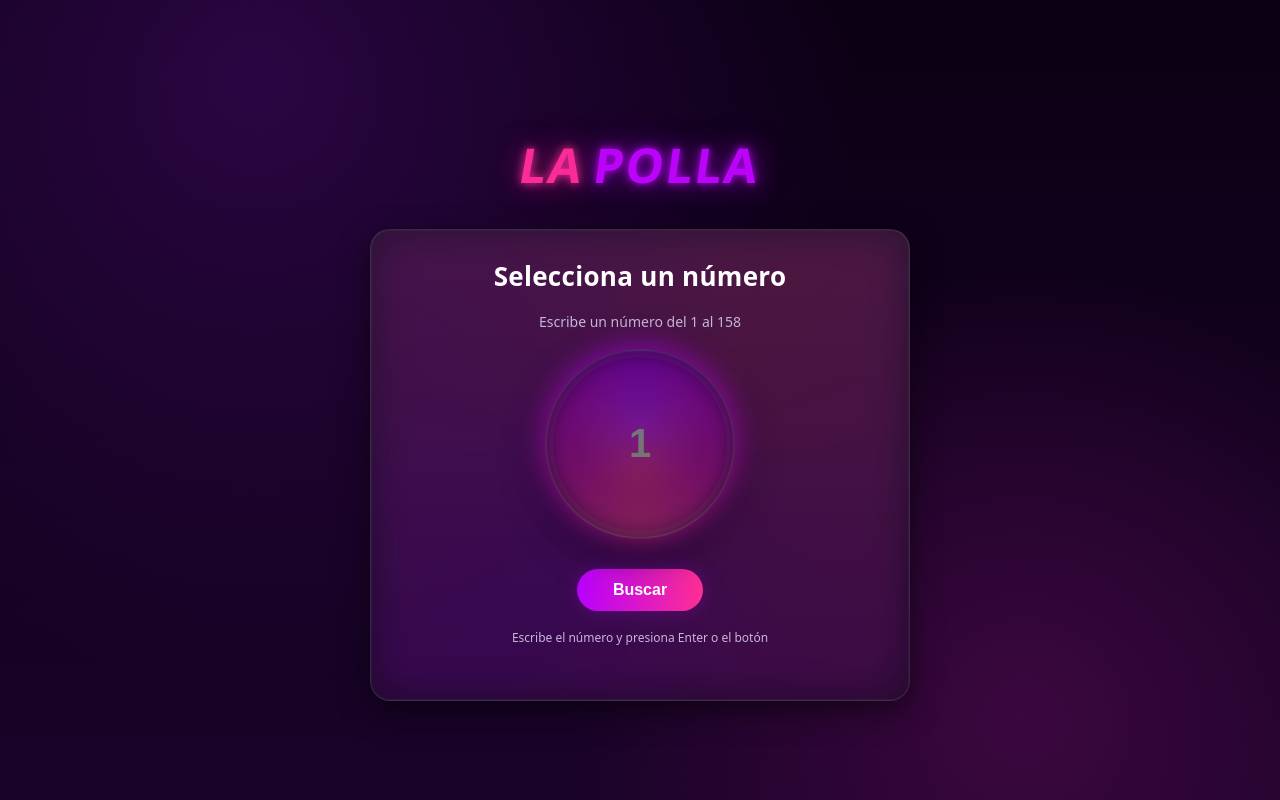
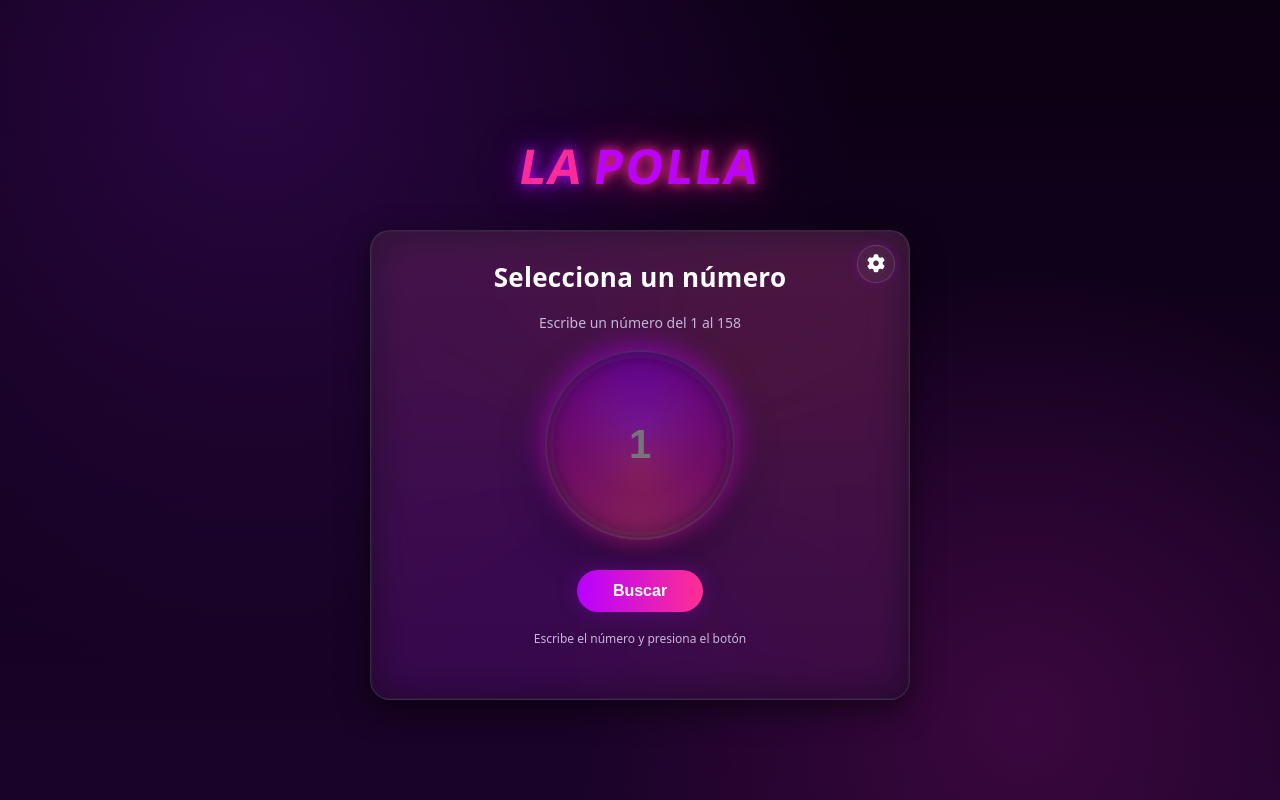
Before and after one commit to raimundo-vicuna/LAPOLLA, a plain HTML site: page index.html in a window 1280 px wide. Drawn offline with Linux system fonts and the light colour scheme.

Commit message:
add flip card - no function

```diff
--- a/index.html
+++ b/index.html
@@ -1,5 +1,6 @@
 <!DOCTYPE html>
 <html lang="es">
+
 <head>
   <meta charset="UTF-8" />
   <meta name="viewport" content="width=device-width, initial-scale=1" />
@@ -8,33 +9,49 @@
   <meta name="apple-mobile-web-app-status-bar-style" content="black-translucent">
   <meta name="apple-mobile-web-app-title" content="La Polla">
   <link rel="apple-touch-icon" href="icons/icon-512.png">
-  <link rel="icon" type="icons/png" sizes="512x512" href="icons/icon-512.png">
-
+  <link rel="icon" type="image/png" sizes="512x512" href="icons/icon-512.png">
   <title>La Polla</title>
   <link rel="stylesheet" href="styles.css">
 </head>
+
 <body>
   <div class="wrapper">
     <h1><span>La</span><span> Polla</span></h1>
-  <main class="card">
+
+    <main class="card-container">
+      <div class="card-inner">
+        <div class="card face front">
+          <button class="settings-btn"><i class="fa-solid fa-gear"></i></button>
           <div class="card-content">
             <div class="title">Selecciona un número</div>
             <div class="subtitle">Escribe un número del 1 al 158</div>
             <div class="dial">
-        <input id="numero" type="number" inputmode="numeric" pattern="[0-9]* " placeholder="1" aria-label="Número entre 1 y 158" />
+              <input id="numero" type="number" inputmode="numeric" pattern="[0-9]*" placeholder="1"
+                aria-label="Número entre 1 y 158" />
             </div>
             <button id="buscarBtn" class="buscar-btn">Buscar</button>
-      <div class="help">Escribe el número y presiona Enter o el botón</div>
+            <div class="help">Escribe el número y presiona el botón</div>
             <div id="frase" class="frase"></div>
+          </div>
+        </div>
+
+        <div class="card face back">
+          <button class="close-settings"><i class="fa-solid fa-xmark"></i></button>
+          <h2>Subir Juegos</h2>
+          <div class="subtitle">Escribe un juego/reto para añadirlo al juego</div>
+          <input type="text" class="menu-input" placeholder="Escribe algo..." />
+          <button id="subirBtn" class="buscar-btn">Subir</button>
+
+        </div>
       </div>
     </main>
   </div>
 
   <script src="https://www.gstatic.com/firebasejs/8.10.1/firebase-app.js"></script>
   <script src="https://www.gstatic.com/firebasejs/8.10.1/firebase-firestore.js"></script>
+  <script src="firebaseConfig.js"></script>
+  <script src="https://kit.fontawesome.com/f1b26fbbec.js" crossorigin="anonymous"></script>
+  <script src="script.js"></script>
+</body>
 
-<script src="firebaseConfig.js"></script>
-<script src="script.js"></script>
-
-</body>
 </html>
--- a/script.js
+++ b/script.js
@@ -3,16 +3,11 @@ let frases = {};
 async function cargarFrases() {
   try {
     const snapshot = await db.collection("frases").get();
-
-    if (snapshot.empty) {
-      return;
-    }
-
+    if (snapshot.empty) return;
     frases = {};
     snapshot.forEach(doc => {
-    frases[doc.id] = doc.data().frase || doc.data().value || doc.data().texto || "(sin texto)";
+      frases[doc.id] = doc.data().frase || doc.data().value || doc.data().texto || "(sin texto)";
     });
-
     localStorage.setItem("frases", JSON.stringify(frases));
   } catch (error) {
     console.error(error);
@@ -25,7 +20,6 @@ function mostrarFrase(num) {
   fraseBox.textContent = texto || "Número no encontrado.";
 }
 
-
 function buscar() {
   const valor = document.getElementById("numero").value.trim();
   if (valor) mostrarFrase(valor);
@@ -33,18 +27,52 @@ function buscar() {
 
 window.onload = async () => {
   const guardadas = localStorage.getItem("frases");
-  if (guardadas) {
-    frases = JSON.parse(guardadas);
-  } else {
-    await cargarFrases();
-  }
+  if (guardadas) frases = JSON.parse(guardadas);
+  else await cargarFrases();
 
   const input = document.getElementById("numero");
   const btn = document.getElementById("buscarBtn");
-
-  input.addEventListener("keydown", e => {
-    if (e.key === "Enter") buscar();
-  });
+  input.addEventListener("keydown", e => { if (e.key === "Enter") buscar(); });
   btn.addEventListener("click", buscar);
   btn.addEventListener("touchstart", buscar);
 };
+
+document.addEventListener("DOMContentLoaded", () => {
+  const container = document.querySelector(".card-container");
+  const inner = document.querySelector(".card-inner");
+  const front = document.querySelector(".card.front");
+  const back = document.querySelector(".card.back");
+  const settingsBtn = document.querySelector(".settings-btn");
+  const closeBtn = document.querySelector(".close-settings");
+  const fraseBox = document.getElementById("frase");
+
+  function setFlipHeight() {
+    const hFront = front.scrollHeight;
+    const hBack = back.scrollHeight;
+    const h = Math.max(hFront, hBack);
+    container.style.height = h + "px";
+  }
+
+  function flipOn() {
+    container.classList.add("flipped");
+    requestAnimationFrame(setFlipHeight);
+  }
+
+  function flipOff() {
+    container.classList.remove("flipped");
+    requestAnimationFrame(setFlipHeight);
+  }
+
+  if (settingsBtn) settingsBtn.addEventListener("click", flipOn);
+  if (closeBtn) closeBtn.addEventListener("click", flipOff);
+  window.addEventListener("resize", setFlipHeight);
+
+  if (fraseBox) {
+    const mo = new MutationObserver(setFlipHeight);
+    mo.observe(fraseBox, { childList: true, characterData: true, subtree: true });
+  }
+
+  requestAnimationFrame(setFlipHeight);
+  const btn = document.getElementById("buscarBtn");
+  if (btn) btn.addEventListener("click", () => setTimeout(setFlipHeight, 0));
+});
--- a/styles.css
+++ b/styles.css
@@ -1,30 +1,34 @@
-:root{
-  --bg1:#0b0013;
-  --bg2:#1a0329;
-  --card:#160423;
-  --accent1:#b800ff;
-  --accent2:#ff2f92;
-  --text:#ffffff;
-  --muted:#c7b6d9;
+:root {
+  --bg1: #0b0013;
+  --bg2: #1a0329;
+  --card: #160423;
+  --accent1: #b800ff;
+  --accent2: #ff2f92;
+  --text: #ffffff;
+  --muted: #c7b6d9;
 }
-*{
-  box-sizing:border-box;
-  cursor:default;
+
+* {
+  box-sizing: border-box;
+  cursor: default;
 }
-html,body{
-  height:100%;
+
+html,
+body {
+  height: 100%;
 }
-body{
-  margin:0;
-  font-family:Poppins,system-ui,Segoe UI,Roboto,Arial;
-  color:var(--text);
+
+body {
+  margin: 0;
+  font-family: Poppins, system-ui, Segoe UI, Roboto, Arial;
+  color: var(--text);
   background:
     radial-gradient(1200px 1200px at 20% 10%, #2a0642 0%, transparent 50%),
     radial-gradient(900px 900px at 80% 90%, #3b073e 0%, transparent 50%),
-    linear-gradient(180deg,var(--bg1),var(--bg2));
-  display:grid;
-  place-items:center;
-  padding:20px;
+    linear-gradient(180deg, var(--bg1), var(--bg2));
+  display: grid;
+  place-items: center;
+  padding: 20px;
 }
 
 h1 {
@@ -40,20 +44,14 @@ h1 {
 
 h1 span:nth-child(1) {
   color: var(--accent1);
-  text-shadow:
-    0 0 12px var(--accent1),
-    0 0 30px rgba(184, 0, 255, 0.6),
-    0 0 60px rgba(184, 0, 255, 0.3);
+  text-shadow: 0 0 12px var(--accent1), 0 0 30px rgba(184, 0, 255, .6), 0 0 60px rgba(184, 0, 255, .3);
   transform: skewX(-10deg);
   animation: colorShift1 6s ease-in-out infinite alternate;
 }
 
 h1 span:nth-child(2) {
   color: var(--accent2);
-  text-shadow:
-    0 0 12px var(--accent2),
-    0 0 30px rgba(255, 47, 146, 0.6),
-    0 0 60px rgba(255, 47, 146, 0.3);
+  text-shadow: 0 0 12px var(--accent2), 0 0 30px rgba(255, 47, 146, .6), 0 0 60px rgba(255, 47, 146, .3);
   transform: skewX(-8deg);
   animation: colorShift2 6s ease-in-out infinite alternate;
 }
@@ -61,146 +59,124 @@ h1 span:nth-child(2) {
 @keyframes colorShift1 {
   0% {
     color: var(--accent1);
-    text-shadow:
-      0 0 10px var(--accent1),
-      0 0 25px rgba(184, 0, 255, 0.5),
-      0 0 45px rgba(184, 0, 255, 0.3);
   }
+
   100% {
     color: var(--accent2);
-    text-shadow:
-      0 0 10px var(--accent2),
-      0 0 25px rgba(255, 47, 146, 0.5),
-      0 0 45px rgba(255, 47, 146, 0.3);
   }
 }
 
 @keyframes colorShift2 {
   0% {
     color: var(--accent2);
-    text-shadow:
-      0 0 10px var(--accent2),
-      0 0 25px rgba(255, 47, 146, 0.5),
-      0 0 45px rgba(255, 47, 146, 0.3);
   }
+
   100% {
     color: var(--accent1);
-    text-shadow:
-      0 0 10px var(--accent1),
-      0 0 25px rgba(184, 0, 255, 0.5),
-      0 0 45px rgba(184, 0, 255, 0.3);
   }
 }
-
 
 .wrapper {
   display: flex;
   flex-direction: column;
   align-items: center;
 }
-.card{
-  width:min(92vw,540px);
-  background:linear-gradient(180deg, rgba(255,255,255,0.06), rgba(255,255,255,0.02)), var(--card);
-  border:1px solid rgba(255,255,255,0.12);
-  border-radius:20px;
-  box-shadow:
-    0 10px 30px rgba(0,0,0,0.5),
-    0 0 0 1px rgba(255,255,255,0.04) inset;
-  padding:28px 28px 36px;
-  position:relative;
-  overflow:hidden;
-}
-.card::before{
-  content:"";
-  position:absolute;
-  inset:-2px;
-  background:conic-gradient(from 220deg, var(--accent1), var(--accent2), var(--accent1));
-  filter:blur(22px);
-  opacity:0.18;
-  z-index:0;
-}
-.card-content{
-  position:relative;
-  z-index:1;
-  display:grid;
-  gap:18px;
-  justify-items:center;
-}
-.title{
-  font-size:clamp(20px,2.2vw,26px);
-  font-weight:600;
-  letter-spacing:.3px;
-}
-.subtitle{
-  font-size:14px;
-  color:var(--muted);
+
+.card {
+  width: min(92vw, 540px);
+  background: linear-gradient(180deg, rgba(255, 255, 255, 0.06), rgba(255, 255, 255, 0.02)), var(--card);
+  border: 1px solid rgba(255, 255, 255, 0.12);
+  border-radius: 20px;
+  box-shadow: 0 10px 30px rgba(0, 0, 0, 0.5), 0 0 0 1px rgba(255, 255, 255, 0.04) inset;
+  padding: 28px 28px 36px;
+  position: relative;
+  overflow: hidden;
 }
 
-.dial{
-  width:min(56vw,190px);
-  height:min(56vw,190px);
-  border-radius:50%;
-  display:grid;
-  place-items:center;
-  position:relative;
-  background:
-    radial-gradient(60% 60% at 50% 40%, rgba(255,255,255,0.12), transparent 60%),
-    radial-gradient(100% 100% at 50% 110%, rgba(255,255,255,0.07), transparent 60%),
-    linear-gradient(180deg,#1a052a,#0f021b);
-  box-shadow:
-    0 0 0 6px rgba(255,255,255,0.04) inset,
-    0 16px 40px rgba(0,0,0,0.55),
-    0 0 30px 6px rgba(184,0,255,0.25);
-  border:2px solid rgba(255,255,255,0.12);
-}
-.dial::before{
-  content:"";
-  position:absolute; inset:-3px;
-  border-radius:50%;
-  background:conic-gradient(from 0deg, var(--accent1), var(--accent2), var(--accent1));
-  filter:blur(12px);
-  opacity:.45;
-  z-index:0;
-}
-.dial input{
-  width:70%;
-  text-align:center;
-  font-size:clamp(34px,7vw,40px);
-  font-weight:700;
-  color:#fff;
-  background:transparent;
-  border:none;
-  outline:none;
-  z-index:1;
-  -moz-appearance:textfield;
-}
-.dial input::-webkit-outer-spin-button,
-.dial input::-webkit-inner-spin-button{
-  -webkit-appearance:none; margin:0;
+.card::before {
+  content: "";
+  position: absolute;
+  inset: -2px;
+  background: conic-gradient(from 220deg, var(--accent1), var(--accent2), var(--accent1));
+  filter: blur(22px);
+  opacity: 0.18;
+  z-index: 0;
 }
 
-.help{
-  font-size:12px;
-  color:var(--muted);
+.card-content {
+  position: relative;
+  z-index: 1;
+  display: grid;
+  gap: 18px;
+  justify-items: center;
 }
-.error{
-  display: none;
-  min-height:18px;
-  font-size:12px;
-  color:#ff8abf;
-  text-align:center;
+
+.title {
+  font-size: clamp(20px, 2.2vw, 26px);
+  font-weight: 600;
+  letter-spacing: .3px;
 }
-.frase{
-  margin-top:0px;
-  font-size:18px;
-  text-align:center;
-  color:#ff7ee5;
-  opacity:1;
-  transition:opacity .6s ease, text-shadow .8s ease;
+
+.subtitle {
+  font-size: 14px;
+  color: var(--muted);
 }
-.frase.visible{
-  opacity:1;
-  text-shadow:0 0 8px #ff7ee5, 0 0 18px #b800ff;
+
+.dial {
+  width: min(56vw, 190px);
+  height: min(56vw, 190px);
+  border-radius: 50%;
+  display: grid;
+  place-items: center;
+  position: relative;
+  background:
+    radial-gradient(60% 60% at 50% 40%, rgba(255, 255, 255, 0.12), transparent 60%),
+    radial-gradient(100% 100% at 50% 110%, rgba(255, 255, 255, 0.07), transparent 60%),
+    linear-gradient(180deg, #1a052a, #0f021b);
+  box-shadow: 0 0 0 6px rgba(255, 255, 255, 0.04) inset, 0 16px 40px rgba(0, 0, 0, 0.55), 0 0 30px 6px rgba(184, 0, 255, 0.25);
+  border: 2px solid rgba(255, 255, 255, 0.12);
+}
+
+.dial::before {
+  content: "";
+  position: absolute;
+  inset: -3px;
+  border-radius: 50%;
+  background: conic-gradient(from 0deg, var(--accent1), var(--accent2), var(--accent1));
+  filter: blur(12px);
+  opacity: .45;
+  z-index: 0;
+}
+
+.dial input {
+  width: 70%;
+  text-align: center;
+  font-size: clamp(34px, 7vw, 40px);
+  font-weight: 700;
+  color: #fff;
+  background: transparent;
+  border: none;
+  outline: none;
+  z-index: 1;
+  -moz-appearance: textfield;
+}
+
+.dial input::-webkit-outer-spin-button,
+.dial input::-webkit-inner-spin-button {
+  -webkit-appearance: none;
+  margin: 0;
+}
+
+.help {
+  font-size: 12px;
+  color: var(--muted);
+}
+
+.frase {
+  margin-top: 0;
+  font-size: 18px;
+  text-align: center;
+  color: #ff7ee5;
 }
 
 .buscar-btn {
@@ -214,15 +190,137 @@ h1 span:nth-child(2) {
   background: linear-gradient(90deg, var(--accent1), var(--accent2));
   box-shadow: 0 0 20px rgba(184, 0, 255, 0.25);
   cursor: pointer;
-  transition: transform 0.2s ease, box-shadow 0.2s ease;
+  transition: transform .2s ease, box-shadow .2s ease;
 }
 
 .buscar-btn:hover {
   transform: translateY(-2px);
-  box-shadow: 0 0 25px rgba(255, 47, 146, 0.45);
+  box-shadow: 0 0 25px rgba(255, 47, 146, .45);
 }
 
 .buscar-btn:active {
-  transform: scale(0.97);
-  box-shadow: 0 0 10px rgba(255, 47, 146, 0.3);
+  transform: scale(.97);
+  box-shadow: 0 0 10px rgba(255, 47, 146, .3);
 }
+
+.settings-btn,
+.close-settings {
+  position: absolute;
+  top: 14px;
+  right: 14px;
+  width: 38px;
+  height: 38px;
+  display: flex;
+  align-items: center;
+  justify-content: center;
+  background: radial-gradient(circle at 50% 50%, rgba(255, 255, 255, 0.08), rgba(255, 255, 255, 0.02));
+  border: 1px solid rgba(255, 255, 255, 0.15);
+  border-radius: 50%;
+  color: #fff;
+  font-size: 18px;
+  cursor: pointer;
+  z-index: 2;
+  transition: all .25s ease;
+  box-shadow: 0 0 10px rgba(184, 0, 255, 0.25);
+}
+
+.settings-btn:hover,
+.close-settings:hover {
+  color: var(--accent2);
+  box-shadow: 0 0 16px rgba(255, 47, 146, 0.45), 0 0 8px rgba(184, 0, 255, 0.25);
+  transform: scale(1.08);
+}
+
+.settings-btn:active,
+.close-settings:active {
+  transform: scale(.95);
+  box-shadow: 0 0 6px rgba(255, 47, 146, 0.3);
+}
+
+.back {
+  display: flex;
+  flex-direction: column;
+  justify-content: center;
+  align-items: center;
+  text-align: center;
+  gap: 24px;
+}
+
+.back h2 {
+  font-size: 24px;
+  font-weight: 700;
+  margin: 0;
+}
+
+.menu-input {
+  width: 70%;
+  max-width: 300px;
+  padding: 12px 18px;
+  border-radius: 12px;
+  border: 1px solid rgba(255, 255, 255, 0.15);
+  background: rgba(255, 255, 255, 0.08);
+  color: #fff;
+  font-size: 15px;
+  text-align: center;
+  outline: none;
+  transition: all .25s ease;
+  box-shadow: 0 0 20px rgba(184, 0, 255, 0.15) inset;
+  display: flex;
+  flex-direction: column;
+}
+
+.menu-input:focus {
+  border-color: var(--accent1);
+  box-shadow: 0 0 20px rgba(184, 0, 255, 0.35);
+  background: rgba(255, 255, 255, 0.12);
+}
+
+.menu-input::placeholder {
+  color: var(--muted);
+  opacity: .8;
+}
+
+/* --- FLIP 3D FINAL (fluido + altura fija controlada por JS) --- */
+.card-container {
+  perspective: 1200px;
+  width: min(92vw, 540px);
+  position: relative;
+}
+
+.card-inner {
+  position: absolute;
+  inset: 0;
+  width: 100%;
+  height: 100%;
+  transform-style: preserve-3d;
+  transition: transform .8s ease-in-out;
+  transform-origin: center;
+}
+
+.card-container.flipped .card-inner {
+  transform: rotateY(180deg);
+}
+
+.card.face {
+  position: absolute;
+  inset: 0;
+  backface-visibility: hidden;
+  -webkit-backface-visibility: hidden;
+  transform-style: preserve-3d;
+  border-radius: 20px;
+  overflow: hidden;
+}
+
+.card.front {
+  transform: rotateY(0deg);
+  z-index: 2;
+}
+
+.card.back {
+  transform: rotateY(180deg);
+  z-index: 1;
+}
+
+.card.face * {
+  transform: translateZ(0.01px);
+}
```
Lines whose indentation alone changed are shown as unchanged.
